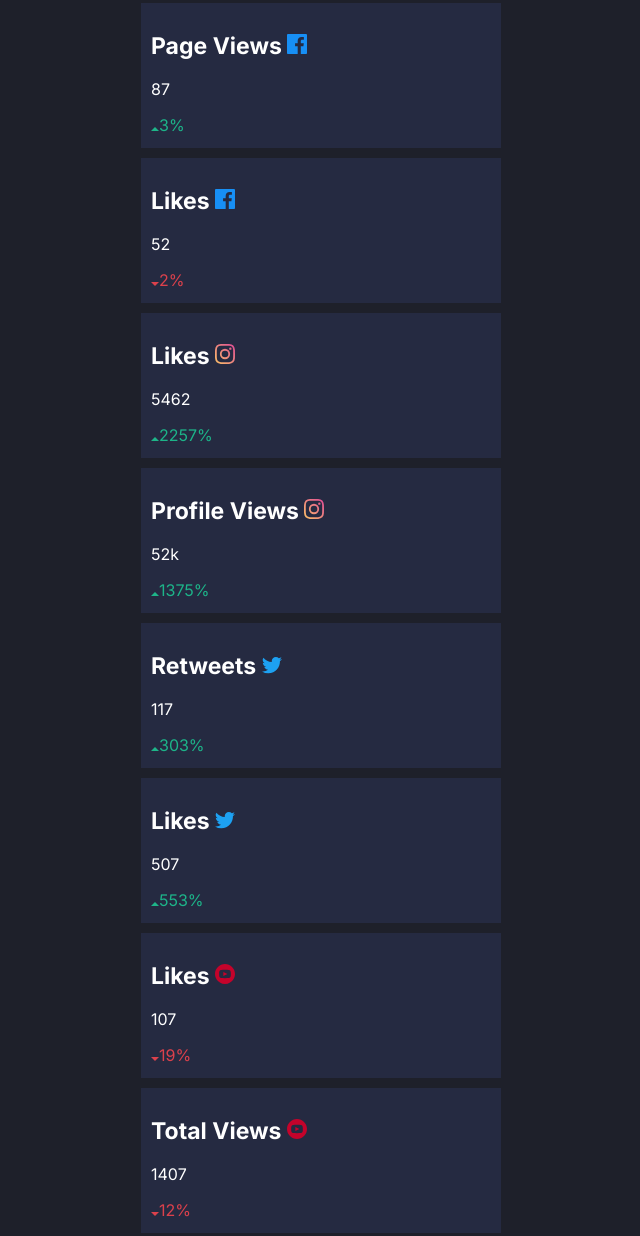
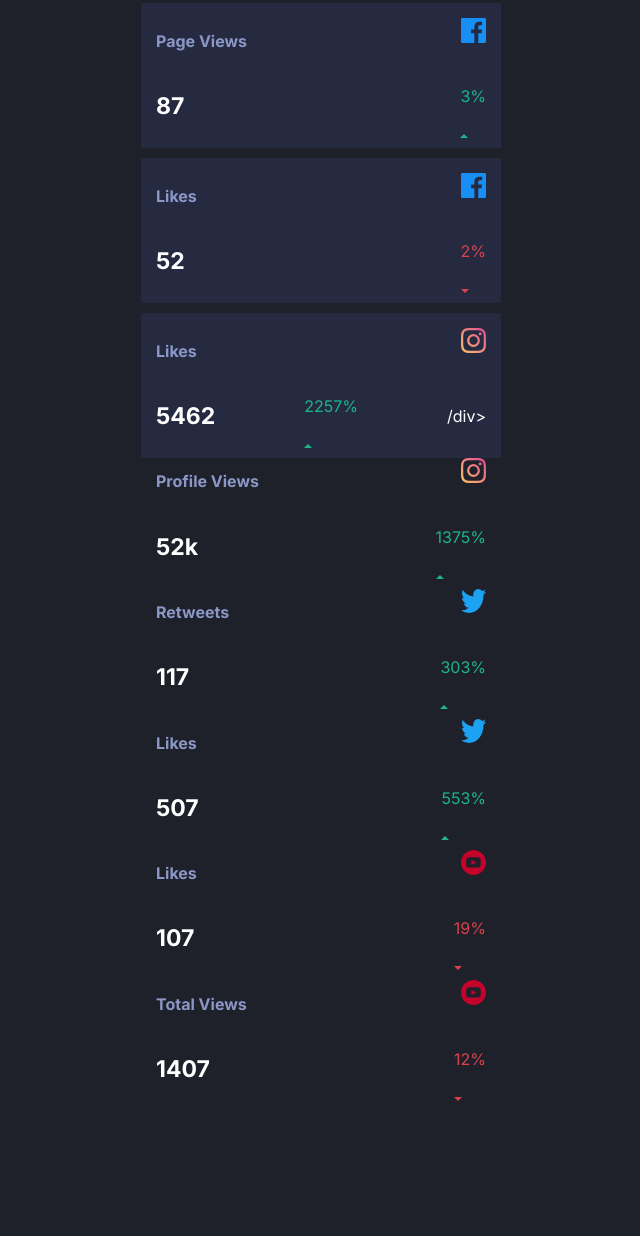
Before and after one commit to Avantiermv/social-media-dashboard-challenge, a plain HTML site: page index.html in a window 1280 px wide. Shown: the part 1561-2797 px from the top of the page, without its empty margins (319-959 px from the left). After the commit the page ends 2667 px from the top, so only its background shows below. Drawn offline with Linux system fonts and the light colour scheme.

Commit message:
Update html and css.
In this update I changed some tags and divs.

```diff
--- a/index.html
+++ b/index.html
@@ -28,7 +28,7 @@
         </div>
 
         <div id="twit">
-          <p class="p1"><img src="images/icon-twitter.svg" alt="">@nathan</p>
+          <p class="p1"><img src="images/icon-twitter.svg" alt="">@nathanf</p>
             <h2 class="h2numbers">1044</h2>
             <p class="p2">Followers</p>
             <h3>99 Today</h3>
@@ -53,43 +53,78 @@
         <h1>Overview - Today</h1>
 
         <div>
-          <h2 class="h2sc2">Page Views <img src="images/icon-facebook.svg" alt=""></h2>
-          <div class="divs2"> 87 <p class="upgreen"><img src="images/icon-up.svg" alt="">3%</p> </div>
+          <div class="divimg"> <h2 class="h2sc2">Page Views</h2> <img src="images/icon-facebook.svg" alt=""></div>
+
+          <div class="divs2"> <h3>87</h3>
+            <div class="divarrow">
+              <p class="upgreen">3%</p> <img src="images/icon-up.svg" alt="">
+            </div> </div>
         </div>
 
         <div>
-          <h2 class="h2sc2">Likes <img src="images/icon-facebook.svg" alt=""></h2>
-          <div class="divs2"> 52 <p class="reddown"><img src="images/icon-down.svg" alt="">2%</p> </div>
+          <div class="divimg"> <h2 class="h2sc2">Likes</h2>  <img src="images/icon-facebook.svg" alt=""></div>
+
+          <div class="divs2"> <h3>52</h3>
+            <div class="divarrow">
+              <p class="reddown">2%</p> <img src="images/icon-down.svg" alt="">
+            </div> </div>
         </div>
 
         <div>
-          <h2 class="h2sc2">Likes <img src="images/icon-instagram.svg" alt=""></h2>
-          <div class="divs2"> 5462 <p class="upgreen"><img src="images/icon-up.svg" alt="">2257%</p> </div>
+          <div class="divimg"> <h2 class="h2sc2">Likes</h2> <img src="images/icon-instagram.svg" alt=""></div>
+
+          <div class="divs2"> <h3>5462</h3>
+            <div class="divarrow">
+              <p class="upgreen">2257%</p> <img src="images/icon-up.svg" alt="">
+            </div>/div>
         </div>
 
         <div>
-          <h2 class="h2sc2">Profile Views <img src="images/icon-instagram.svg" alt=""></h2>
-          <div class="divs2"> 52k <p class="upgreen"><img src="images/icon-up.svg" alt="">1375%</p> </div>
+          <div class="divimg"> <h2 class="h2sc2">Profile Views</h2> <img src="images/icon-instagram.svg" alt=""></div>
+
+          <div class="divs2"> <h3>52k</h3>
+            <div class="divarrow">
+              <p class="upgreen">1375%</p> <img src="images/icon-up.svg" alt="">
+            </div>
+        </div>
         </div>
 
         <div>
-          <h2 class="h2sc2">Retweets <img src="images/icon-twitter.svg" alt=""></h2>
-          <div class="divs2"> 117 <p class="upgreen"><img src="images/icon-up.svg" alt="">303%</p> </div>
+          <div class="divimg"> <h2 class="h2sc2">Retweets</h2> <img src="images/icon-twitter.svg" alt=""></div>
+
+          <div class="divs2"> <h3>117</h3>
+            <div class="divarrow">
+             <p class="upgreen">303%</p> <img src="images/icon-up.svg" alt="">
+            </div>
+          </div>
         </div>
 
         <div>
-          <h2 class="h2sc2">Likes <img src="images/icon-twitter.svg" alt=""></h2>
-          <div class="divs2"> 507 <p class="upgreen"><img src="images/icon-up.svg" alt="">553%</p> </div>
+          <div class="divimg"> <h2 class="h2sc2">Likes</h2> <img src="images/icon-twitter.svg" alt=""></div>
+
+          <div class="divs2"> <h3>507</h3>
+            <div class="divarrow">
+              <p class="upgreen">553%</p> <img src="images/icon-up.svg" alt="">
+            </div>
+          </div>
         </div>
 
         <div>
-          <h2 class="h2sc2">Likes <img src="images/icon-youtube.svg" alt=""></h2>
-          <div class="divs2"> 107 <p class="reddown"><img src="images/icon-down.svg" alt="">19%</p> </div>
+          <div class="divimg"> <h2 class="h2sc2">Likes</h2> <img src="images/icon-youtube.svg" alt=""> </div>
+
+          <div class="divs2"> <h3>107</h3>
+            <div class="divarrow">
+              <p class="reddown">19%</p> <img src="images/icon-down.svg" alt="">
+            </div>
+          </div>
         </div>
 
         <div>
-          <h2 class="h2sc2">Total Views <img src="images/icon-youtube.svg" alt=""></h2>
-          <div class="divs2"> 1407 <p class="reddown"><img src="images/icon-down.svg" alt="">12%</p> </div>
+          <div class="divimg"> <h2 class="h2sc2">Total Views</h2>  <img src="images/icon-youtube.svg" alt=""></div>
+
+          <div class="divs2"> <h3>1407</h3>
+            <div class="divarrow"> <p class="reddown">12%</p> <img src="images/icon-down.svg" alt=""></div>
+          </div>
         </div>
 
       </section>
--- a/style.css
+++ b/style.css
@@ -127,3 +127,32 @@ button{
 .reddown{
     color: var(--BrightRed);
 }
+
+.divimg{
+    display: flex;
+    justify-content: space-between;
+    align-itens: center;
+    margin: 5px;
+}
+
+.divimg > img{
+    width: 25px;
+    height: 25px;
+}
+
+.divimg > h2{
+    font-size: 16px;
+    color: var(--DesaturatedBlueText)
+}
+
+.divs2{
+    display: flex;
+    justify-content: space-between;
+    align-items: center;
+    margin: 5px;
+}
+
+.divs2 > h3{
+    font-size: 23px;
+    color: var(--WhiteText)
+}
```
